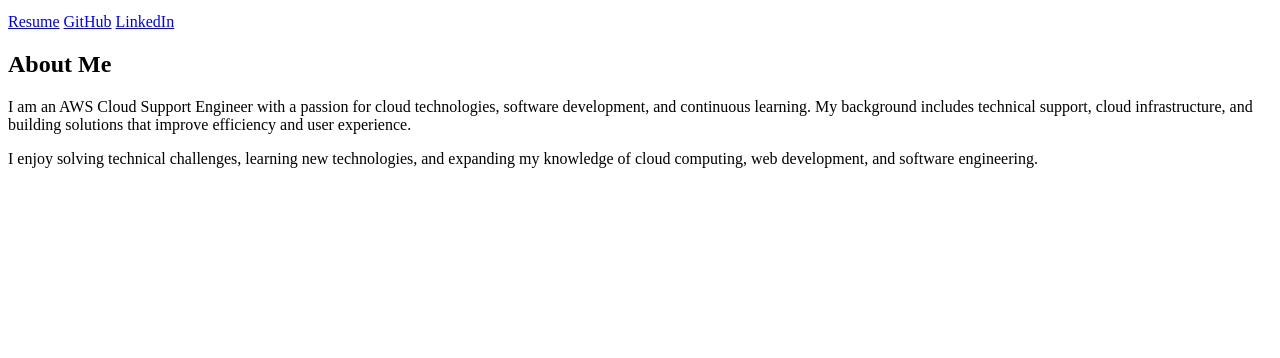
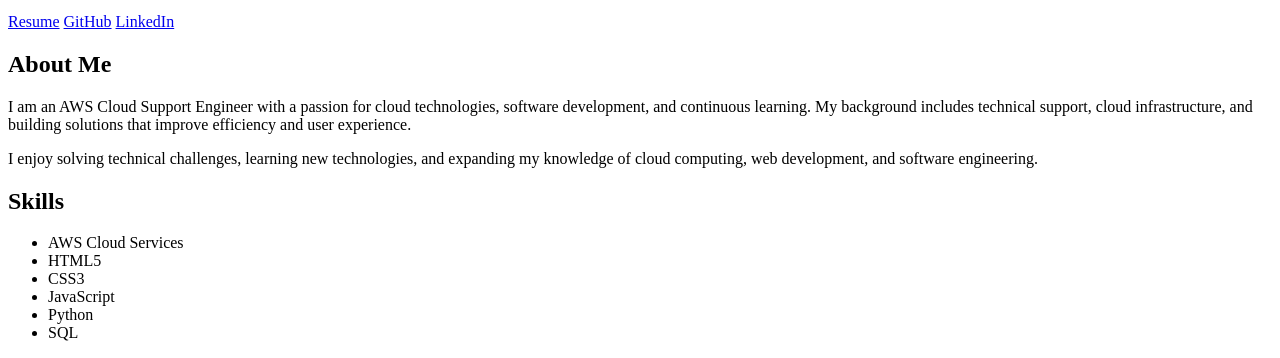
Before and after one commit to ShorenaK/my_personal_home_page, a plain HTML site: page index.html in a window 1280 px wide. Shown: the part 838-1196 px from the top of the page. Before the commit the page ends 1022 px from the top, so only its background shows below. Drawn offline with Linux system fonts and the light colour scheme; files that its build step writes are made by us from their sources.

Commit message:
Add Skills section

```diff
--- a/index.html
+++ b/index.html
@@ -59,6 +59,19 @@
         and software engineering.
     </p>
 </section>
+<section id="skills">
+    <h2>Skills</h2>
+
+    <!-- will come bacl to this  -->
+    <ul>
+        <li>AWS Cloud Services</li>
+        <li>HTML5</li>
+        <li>CSS3</li>
+        <li>JavaScript</li>
+        <li>Python</li>
+        <li>SQL</li>
+    </ul>
+</section>
 
     </main>
 
```
